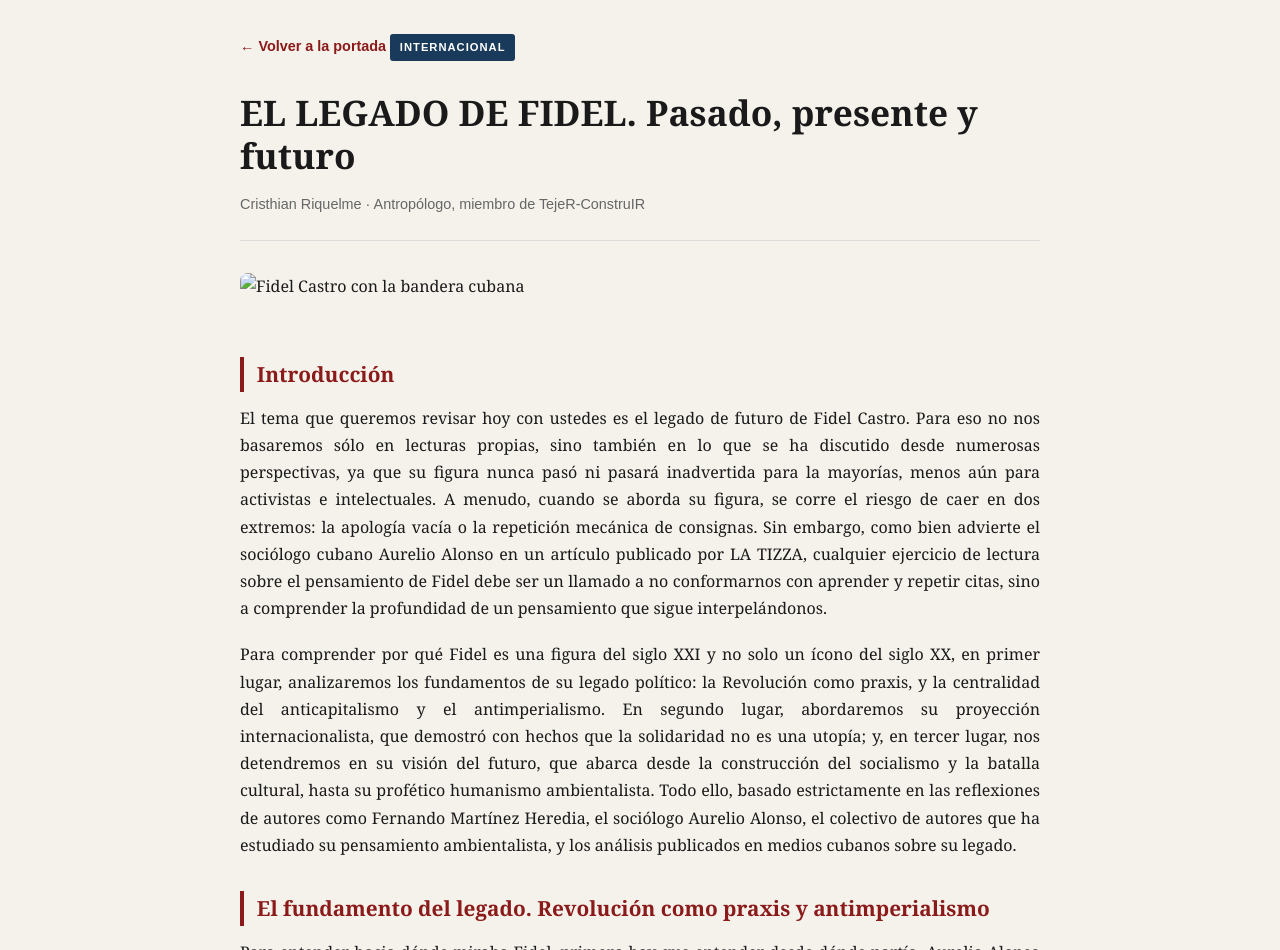
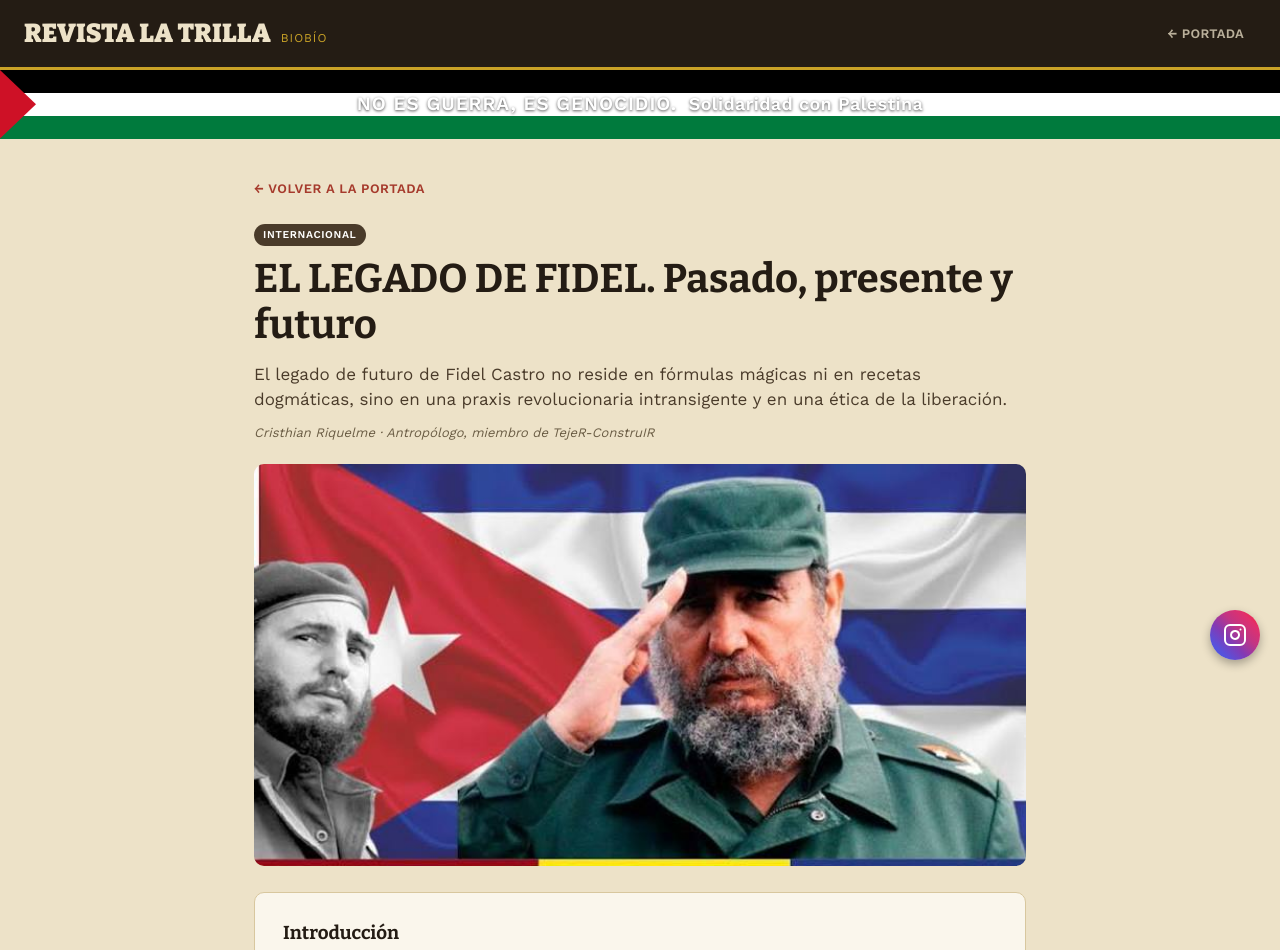
Before and after one commit to La-Trilla/La-Trilla, a plain HTML site: page publicaciones/legado-fidel.html in a window 1280 px wide. Shown: the top 950 px of the page. Drawn offline with nearby package versions, Linux system fonts and the light colour scheme.

Commit message:
Update legado-fidel.html

```diff
--- a/publicaciones/legado-fidel.html
+++ b/publicaciones/legado-fidel.html
@@ -3,99 +3,141 @@
 <head>
 <meta charset="UTF-8">
 <meta name="viewport" content="width=device-width, initial-scale=1.0">
-  <title>EL LEGADO DE FIDEL. Pasado, presente y futuro — La Trilla</title>
+<title>EL LEGADO DE FIDEL. Pasado, presente y futuro — Revista La Trilla</title>
+<meta name="description" content="El legado de futuro de Fidel Castro no reside en fórmulas mágicas ni en recetas dogmáticas, sino en una praxis revolucionaria intransigente y en una ética de la liberación.">
+<link rel="canonical" href="https://revista-la-trilla.pages.dev/publicaciones/legado-fidel.html">
+<meta property="og:type" content="article">
+<meta property="og:site_name" content="Revista La Trilla">
+<meta property="og:title" content="EL LEGADO DE FIDEL. Pasado, presente y futuro">
+<meta property="og:description" content="El legado de futuro de Fidel Castro no reside en fórmulas mágicas ni en recetas dogmáticas, sino en una praxis revolucionaria intransigente y en una ética de la liberación.">
+<meta property="og:url" content="https://revista-la-trilla.pages.dev/publicaciones/legado-fidel.html">
+<meta property="og:image" content="https://revista-la-trilla.pages.dev/imagenes/fidelbandera.jpg">
+<meta name="twitter:card" content="summary_large_image">
+<link rel="preconnect" href="https://fonts.googleapis.com">
+<link rel="preconnect" href="https://fonts.gstatic.com" crossorigin>
+<link href="https://fonts.googleapis.com/css2?family=Bitter:wght@500;700;900&amp;family=Work+Sans:wght@400;500;600&amp;display=swap" rel="stylesheet">
 <style>
-    /* ===== ESTILOS BASE (copia los mismos de tu index.html) ===== */
-    * { margin: 0; padding: 0; box-sizing: border-box; }
-    body {
-      font-family: Georgia, 'Times New Roman', serif;
-      background: #f5f2eb;
-      color: #1a1a1a;
-      line-height: 1.7;
-      padding: 2rem 1rem;
+  :root{
+    --paper: #EDE2C8;
+    --paper-2: #E4D6B4;
+    --ink: #241C14;
+    --wheat: #C9A227;
+    --wheat-dark: #9C7D1C;
+    --rust: #A63A2C;
+    --heather: #46613F;
+    --teal: #3D6B66;
+    --soil: #4A3B2A;
+    --sub: #6B5D45;
+    --card: #FAF6EC;
+    --border: #D8C79E;
+    --focus: #1F5F8B;
   }
-    .container { max-width: 800px; margin: 0 auto; }
-    .back-link {
-      display: inline-block;
-      margin-bottom: 2rem;
-      font-family: Arial, sans-serif;
-      font-size: 0.9rem;
-      color: #8b1a1a;
-      text-decoration: none;
-      font-weight: bold;
-      border-bottom: 1px solid transparent;
-      transition: border-color 0.2s;
+  *{box-sizing:border-box}
+  html{scroll-behavior:smooth}
+  body{
+    margin:0; overflow-x:hidden; background:var(--paper); color:var(--ink);
+    font-family:'Work Sans', -apple-system, sans-serif;
+    line-height:1.5;
   }
-    .back-link:hover { border-bottom-color: #8b1a1a; }
-    .tag {
-      display: inline-block;
-      font-family: Arial, sans-serif;
-      font-size: 0.7rem;
-      font-weight: bold;
-      text-transform: uppercase;
-      letter-spacing: 1px;
-      padding: 0.25rem 0.6rem;
-      border-radius: 3px;
-      margin-bottom: 1rem;
+  h1,h2,h3,h4{font-family:'Bitter', Georgia, serif; margin:0; color:var(--ink)}
+  a{color:var(--rust)}
+  a:focus-visible, button:focus-visible, .card-head:focus-visible{outline:3px solid var(--focus); outline-offset:2px}
+  @media (prefers-reduced-motion: reduce){ *{transition:none !important; animation:none !important} }
+
+  .masthead{
+    background:var(--ink); color:var(--paper);
+    padding:14px 24px; display:flex; justify-content:space-between; align-items:center;
+    flex-wrap:wrap; gap:10px; position:sticky; top:0; z-index:20;
+    border-bottom:3px solid var(--wheat);
   }
-    .tag-internacional { background: #1a3a5c; color: #fff; }
-    h1 {
-      font-size: 2.2rem;
-      line-height: 1.2;
-      margin-bottom: 1rem;
-      color: #1a1a1a;
+  .brand{display:flex; align-items:baseline; gap:10px}
+  .brand .word{font-family:'Bitter', serif; font-weight:900; font-size:26px; letter-spacing:.01em; color:var(--paper)}
+  .brand .sub{font-size:12px; color:var(--wheat); text-transform:uppercase; letter-spacing:.08em}
+  nav{display:flex; gap:4px; flex-wrap:wrap}
+  nav button, nav a{
+    font-family:'Work Sans', sans-serif; font-size:13px; font-weight:600; letter-spacing:.02em;
+    background:none; border:none; color:var(--paper); opacity:.75; cursor:pointer;
+    padding:8px 12px; border-radius:4px; text-transform:uppercase; text-decoration:none;
   }
-    .meta {
-      font-family: Arial, sans-serif;
-      font-size: 0.9rem;
-      color: #666;
-      margin-bottom: 2rem;
-      padding-bottom: 1.5rem;
-      border-bottom: 1px solid #ddd;
+  nav button:hover, nav a:hover{opacity:1; background:rgba(255,255,255,.08)}
+
+  .solidarity-banner{
+    background:linear-gradient(180deg,#000 0%,#000 33%,#fff 33%,#fff 66%,#007A3D 66%,#007A3D 100%);
+    position:relative; color:#fff; text-align:center; padding:20px 16px;
+    font-size:18px; font-weight:700; letter-spacing:.02em;
+    text-shadow:0 1px 3px rgba(0,0,0,.7);
   }
-    .full img {
-      max-width: 100%;
-      height: auto;
-      margin-bottom: 1.5rem;
-      border-radius: 8px;
+  .solidarity-banner::before{
+    content:''; position:absolute; left:0; top:0; bottom:0; width:36px;
+    background:#CE1126; clip-path:polygon(0 0,100% 50%,0 100%);
   }
-    .full h4 {
-      font-size: 1.3rem;
-      margin-top: 2rem;
-      margin-bottom: 0.8rem;
-      color: #8b1a1a;
-      border-left: 4px solid #8b1a1a;
-      padding-left: 0.8rem;
+  .solidarity-banner b{text-transform:uppercase; letter-spacing:.05em; font-size:19px}
+
+  .publicacion{max-width:820px; margin:0 auto; padding:40px 24px 80px}
+  .publicacion .volver{display:block; width:fit-content; font-size:13px; font-weight:600; text-transform:uppercase; letter-spacing:.04em; text-decoration:none; margin-bottom:26px}
+  .publicacion .tag{display:block; width:fit-content}
+  .publicacion h1{font-size:clamp(26px,4vw,40px); line-height:1.15; margin:0 0 14px}
+  .publicacion .dek{font-size:17px; color:var(--soil); line-height:1.5; margin:0 0 10px}
+  .publicacion .meta{font-size:13px; color:var(--sub); font-style:italic; margin:0 0 22px}
+  .publicacion figure{margin:0 0 26px; background:var(--paper-2); border-radius:10px; overflow:hidden}
+  .publicacion figure img{display:block; width:100%; max-height:480px; object-fit:contain}
+  .publicacion .full{display:block; background:var(--card); border:1px solid var(--border); border-radius:10px; padding:26px 28px; border-top:1px solid var(--border)}
+  .publicacion .full .footnote{font-size:0.9rem; color:var(--sub); border-top:1px solid var(--border); padding-top:0.8em; margin-top:1.5em}
+  .publicacion .full blockquote.destacado{
+    border-left:5px solid var(--rust); background:var(--paper-2);
+    padding:1.2em 1.4em; margin:1.5em 0; font-style:italic;
+    font-size:15.5px; line-height:1.7;
   }
-    .full p { margin-bottom: 1.2rem; text-align: justify; }
-    .source-note {
-      font-family: Arial, sans-serif;
-      font-size: 0.85rem;
-      color: #555;
-      background: #ebe6db;
-      padding: 1rem;
-      border-radius: 6px;
-      margin-top: 2rem;
+  .tag{
+    display:inline-block; font-size:10.5px; text-transform:uppercase; letter-spacing:.06em;
+    padding:3px 9px; border-radius:20px; color:#fff; margin-bottom:10px; font-weight:600;
   }
-    .source-note a { color: #8b1a1a; }
+  .tag-internacional{background:var(--soil)}
+
+  footer{background:var(--soil); color:var(--paper); padding:36px 24px 28px; margin-top:70px}
+  .footer-inner{max-width:1080px; margin:0 auto; display:flex; justify-content:space-between; flex-wrap:wrap; gap:20px}
+  .footer-inner a{color:var(--wheat); text-decoration:none; font-size:13px}
+  .footer-inner a:hover{text-decoration:underline}
+  .footer-links{display:flex; gap:18px; flex-wrap:wrap}
+  .footer-note{font-size:12px; color:#c9bfa8; max-width:420px}
+
+  .floating-ig{
+    position:fixed; right:20px; bottom:140px; z-index:1000;
+    background:linear-gradient(45deg,#405DE6,#5851DB,#833AB4,#C13584,#E1306C,#FD1D1D);
+    color:#fff; width:50px; height:50px; border-radius:50%;
+    display:flex; align-items:center; justify-content:center;
+    text-decoration:none; box-shadow:0 4px 10px rgba(0,0,0,.3); transition:transform .2s ease;
+  }
+  .floating-ig:hover{transform:scale(1.1)}
 </style>
 </head>
 <body>
-  <div class="container">
-    <a href="index.html" class="back-link">← Volver a la portada</a>
 
+<header class="masthead">
+  <div class="brand">
+    <span class="word">REVISTA LA TRILLA</span>
+    <span class="sub">Biobío</span>
+  </div>
+  <nav>
+    <a href="../index.html">← Portada</a>
+  </nav>
+</header>
+<div class="solidarity-banner"><b>No es guerra, es Genocidio.</b>&nbsp; Solidaridad con Palestina </div>
+
+<main class="publicacion">
+  <a class="volver" href="../index.html">← Volver a la portada</a>
   <span class="tag tag-internacional">Internacional</span>
   <h1>EL LEGADO DE FIDEL. Pasado, presente y futuro</h1>
+  <p class="dek">El legado de futuro de Fidel Castro no reside en fórmulas mágicas ni en recetas dogmáticas, sino en una praxis revolucionaria intransigente y en una ética de la liberación.</p>
   <p class="meta">Cristhian Riquelme · Antropólogo, miembro de TejeR-ConstruIR</p>
+  <figure><img src="../imagenes/fidelbandera.jpg" alt="Fidel Castro con la bandera cubana"></figure>
+  <div class="full">
 
-    <div class="full">
-      <img src="fidelbandera.jpg" alt="Fidel Castro con la bandera cubana">
-
-      <h4>Introducción</h4>
+    <h3>Introducción</h3>
     <p>El tema que queremos revisar hoy con ustedes es el legado de futuro de Fidel Castro. Para eso no nos basaremos sólo en lecturas propias, sino también en lo que se ha discutido desde numerosas perspectivas, ya que su figura nunca pasó ni pasará inadvertida para la mayorías, menos aún para activistas e intelectuales. A menudo, cuando se aborda su figura, se corre el riesgo de caer en dos extremos: la apología vacía o la repetición mecánica de consignas. Sin embargo, como bien advierte el sociólogo cubano Aurelio Alonso en un artículo publicado por LA TIZZA, cualquier ejercicio de lectura sobre el pensamiento de Fidel debe ser un llamado a no conformarnos con aprender y repetir citas, sino a comprender la profundidad de un pensamiento que sigue interpelándonos.</p>
     <p>Para comprender por qué Fidel es una figura del siglo XXI y no solo un ícono del siglo XX, en primer lugar, analizaremos los fundamentos de su legado político: la Revolución como praxis, y la centralidad del anticapitalismo y el antimperialismo. En segundo lugar, abordaremos su proyección internacionalista, que demostró con hechos que la solidaridad no es una utopía; y, en tercer lugar, nos detendremos en su visión del futuro, que abarca desde la construcción del socialismo y la batalla cultural, hasta su profético humanismo ambientalista. Todo ello, basado estrictamente en las reflexiones de autores como Fernando Martínez Heredia, el sociólogo Aurelio Alonso, el colectivo de autores que ha estudiado su pensamiento ambientalista, y los análisis publicados en medios cubanos sobre su legado.</p>
 
-      <h4>El fundamento del legado. Revolución como praxis y antimperialismo</h4>
+    <h3>El fundamento del legado. Revolución como praxis y antimperialismo</h3>
     <p>Para entender hacia dónde miraba Fidel, primero hay que entender desde dónde partía. Aurelio Alonso nos recuerda que el concepto de Revolución, aunque originado en la geometría, aplicado a la historia se vincula al momento de cambio radical. En el imaginario cubano, la Revolución aflora como una constante histórica: es expresión de dignidad, de orgullo, de audacia, de desafío, de sacrificio y de esperanza. En la Cuba de la segunda mitad del siglo XX, ser revolucionario se identificó con la entrega total, la incondicionalidad y el reto de hacer posible metas que parecían irrealizables.</p>
     <p>Alonso señala que la dura experiencia de forjar una república auténticamente soberana, sobre principios de justicia social y equidad, demostró que tal propósito solo podía ser socialista. Ese acercamiento natural fue calificado por Cintio Vitier como un milagro histórico, el mayor suceso espiritual y la mayor originalidad de la Revolución cubana. Ese es el primer gran legado para Cuba y para el mundo: la demostración práctica de que la liberación nacional indisolublemente unida a la revolución socialista era posible.</p>
     <p>Ahora bien, Fernando Martínez Heredia, en sus palabras en los Paradigmas Emancipatorios, nos ofrece las claves para entender este legado como una herramienta para el presente y el futuro. Nos advierte que el primer homenaje que recibió Fidel al morir fue una consigna de hoy, una invención de los jóvenes que hizo suya todo el pueblo: “Yo soy Fidel”. Esto demuestra que su pensamiento pertenece al futuro, no al pasado. Para sacarle provecho a Fidel, tenemos que evitar repetir lugares comunes y conocer más las creaciones y las razones que lo condujeron a sus victorias, las dificultades y los reveses que enfrentó.</p>
@@ -104,12 +146,12 @@
     <p>En el plano teórico, Martínez Heredia destaca una de las mayores contribuciones de Fidel frente a los reduccionismos del pensamiento revolucionario. Se trata de la crítica a la deformación que atribuye una supuesta causa puramente económica a todos los procesos sociales. El triunfo del capitalismo cosificó la vida espiritual, llevando a muchos a creer que los seres humanos no son los protagonistas de la historia. Fidel, por el contrario, demostró que la actividad consciente y organizada del pueblo es la única fuerza capaz de cambiar la realidad. Las clases dominantes nunca cederán el poder por una simple evolución económica. Como dijo Fidel en 1969: son los poderes y los procesos socialistas la condición necesaria para plantearse el desarrollo, y no el desarrollo la condición para plantearse el socialismo.</p>
     <p>Por otro lado, es vital entender su visión del antimperialismo. También Martínez Heredia analiza tres procesos de las últimas cuatro décadas: el fin del llamado socialismo real, la imposibilidad de que los países logren un desarrollo autónomo fuera del capitalismo, y la consumación del dominio de Estados Unidos sobre América Latina. Las lecciones son claras: los avances sociales son reversibles, el capitalismo es un sistema mundial hipercentralizado, financiarizado, parasitario y depredador que no va a cambiar por sí solo, y Estados Unidos actúa siempre para impedir la autonomía de nuestros pueblos. Por tanto, el antimperialismo debe ser una parte inalienable de todas las políticas del campo popular.</p>
 
-      <h4>La dimensión internacionalista. Solidaridad concreta y no sólo retórica</h4>
+    <h3>La dimensión internacionalista. Solidaridad concreta y no sólo retórica</h3>
     <p>El legado de Fidel no se circunscribe a las fronteras cubanas. Muchos artículos y análisis publicados por periodistas e intelectuales cubanos dan cuenta de cómo la política exterior de la Revolución, inspirada en su pensamiento, se convirtió en una práctica real y tangible. Frente a quienes acusaban a Cuba de exportar su revolución, Fidel defendió siempre la idea de que las revoluciones no se exportan, sino que las hacen los pueblos. Sin embargo, la solidaridad cubana se materializó en hechos concretos.</p>
     <p>Entre 1960 y 1990, más de 300 mil combatientes y 50 mil civiles cubanos participaron en misiones solidarias en África, específicamente en las luchas de liberación nacional en Angola, Namibia, Zaire, Guinea, Cabo Verde y el Congo. Miles de ellos perdieron la vida en esas tierras. Este esfuerzo titánico fue reconocido por líderes como Nelson Mandela, quien afirmó que el pueblo cubano ocupa un lugar especial en el corazón de África. Incluso el Che Guevara, en su carta de despedida, reconoció la talla de Fidel como estadista en momentos críticos como la crisis de los misiles, afirmando que pocas veces brilló más alto un estadista que en esos días.</p>
     <p>Este internacionalismo no es un accesorio del proyecto revolucionario, sino una de sus columnas vertebrales. En la actualidad, ese legado se mantiene vigente con decenas de miles de cooperantes cubanos, principalmente médicos, alfabetizadores y técnicos deportistas desplegados en América Latina, el Caribe y África. Esta solidaridad demuestra que la liberación de Cuba es inseparable de la liberación de los pueblos oprimidos del mundo. Es una forma de entender la política que trasciende el egoísmo nacional y que constituye una lección de futuro en un mundo donde la cooperación y el multilateralismo son cada vez más necesarios frente a las crisis globales.</p>
 
-      <h4>La visión de futuro. Socialismo, conciencia y medio ambiente</h4>
+    <h3>La visión de futuro. Socialismo, conciencia y medio ambiente</h3>
     <p>Llegamos así al núcleo de nuestra exposición: ¿Cómo veía Fidel el futuro y cuál es su aporte a esa mirada?</p>
     <p>Primero, el socialismo como condición del desarrollo y la batalla de ideas. Como ya mencionamos, Fidel invirtió las concepciones deterministas al plantear que el socialismo es la condición para el desarrollo y no al revés. Pero Fidel no concebía el futuro como un proceso automático. Su visión incluía la necesidad de librar una batalla permanente por la conciencia.</p>
     <p>Martínez Heredia explica que Fidel lanzó la batalla de ideas en el año 2000 ante la ofensiva mundial capitalista y los retrocesos internos. Esta batalla respondía a una comprensión profunda de la guerra cultural que libra el capitalismo. El esfuerzo principal del capitalismo actual está puesto en dominar la vida cotidiana, lograr que todos acepten que la única cultura posible es la suya. Para ganar esta guerra, el capitalismo no intenta imponer un pensamiento único, sino inducir que no haya ningún pensamiento. Está en marcha un colosal proceso de desarmar los instrumentos de pensar, de erradicar la capacidad humana de hacer inferencias mediatas, hasta alcanzar una especie de idiotización de masas. El capitalismo busca eliminar la rebeldía, homogeneizar los sentimientos e igualar los sueños.</p>
@@ -118,15 +160,35 @@
     <p>El pensamiento ambientalista de Fidel se caracteriza por comprender la relación entre la naturaleza, la humanidad y la sociedad como un intercambio activo, es decir, un metabolismo social como diría Marx. Para Fidel, deben primar tanto la racionalidad en el empleo del medio y sus recursos, como la previsión científica, vista esta como un instrumento para la acción humana con sentido ambientalista. Sus ideas expresan un verdadero humanismo ambientalista.</p>
     <p>No se trata de un ecologismo pasivo o romántico, sino de una visión profundamente política y pedagógica. El futuro, para Fidel, requería la formación de modos de actuación ambientalistas en las nuevas generaciones. La educación ambiental se convierte así en una herramienta para la transformación, en la que los seres humanos aprenden a relacionarse con su entorno de manera sostenible y consciente. Esta previsión científica es un aporte crucial para el siglo XXI, en un contexto de crisis climática y depredación capitalista de los recursos naturales, o una “fractura metabólica” como lo denomino John Bellamy Foster. Fidel entendió que el futuro de la humanidad dependía de la capacidad de establecer una relación racional y sostenible con la naturaleza, y que esa tarea no podía dejarse al azar, sino que requería planificación, ciencia y conciencia.</p>
 
-      <h4>Conclusiones</h4>
+    <h3>Conclusiones</h3>
     <p>A modo de conclusión, podemos afirmar que el legado de futuro de Fidel Castro no reside en fórmulas mágicas ni en recetas dogmáticas, sino en una praxis revolucionaria intransigente y en una ética de la liberación.</p>
     <p>Sus enseñanzas nos dejan varias certezas. Primero, que el anticapitalismo y el antimperialismo no son opciones, sino necesidades inalienables para cualquier proyecto de emancipación. Segundo, que la organización, la comunicación y la concientización del pueblo son las armas más poderosas frente a la guerra cultural y la alienación. Tercero, que el socialismo debe ser asumido desde las complejidades reales, sin hacer concesiones, como un proceso de creación cultural y liberación humana. Y cuarto, que la relación con la naturaleza debe basarse en un humanismo ambientalista, con previsión científica y responsabilidad hacia las generaciones futuras.</p>
     <p>Fernando Martínez Heredia termina su reflexión diciendo que la liberación de los seres humanos y las sociedades es lo que abrirá las puertas a un mundo nuevo. Parece una ambición enorme, pero como él mismo afirma, es lo único factible. La consigna de los jóvenes cubanos, “Yo soy Fidel”, no es un lamento por el pasado, sino la constatación de que su pensamiento y su ejemplo siguen siendo un mapa indispensable para navegar el futuro.</p>
     <p>Como señaló Aurelio Alonso, la Revolución es un proceso complejo que exige distinguir entre el clímax revolucionario y el tiempo de revolución. El legado de Fidel nos invita a asumir ese tiempo de revolución como una construcción permanente, donde la dignidad, la justicia social y la soberanía siguen siendo las brújulas que guían nuestras luchas.</p>
     <p>Muchas gracias.</p>
 
-      <p class="source-note">Cristhian Riquelme · Antropólogo, miembro de TejeR-ConstruIR · IG: <a href="https://instagram.com/tejer_org" target="_blank">@tejer_org</a> · Revista Horizonte: <a href="https://www.revistahorizonte.cl" target="_blank">www.revistahorizonte.cl</a></p>
+    <div class="footnote">
+      <p>Cristhian Riquelme · Antropólogo, miembro de TejeR-ConstruIR · IG: <a href="https://instagram.com/tejer_org" target="_blank">@tejer_org</a> · Revista Horizonte: <a href="https://www.revistahorizonte.cl" target="_blank">www.revistahorizonte.cl</a></p>
+    </div>
+
+  </div>
+</main>
+
+<footer>
+  <div class="footer-inner">
+    <div class="footer-note">
+      La Trilla es un espacio editorial del Colectivo La Trilla, región del Biobío. El nombre honra la faena campesina de separar el grano de la paja: la misma tarea que este espacio quiere hacer con el debate político y cultural.
+    </div>
+    <div class="footer-links">
+      <a href="../index.html#contacto">Contacto</a>
+      <a href="../index.html#legal">Aspectos legales</a>
+      <a href="https://www.instagram.com/colectivolatrilla/" target="_blank" rel="noopener">Instagram</a>
     </div>
   </div>
+</footer>
+
+<a href="https://www.instagram.com/colectivolatrilla/" target="_blank" rel="noopener noreferrer" class="floating-ig" aria-label="Instagram">
+  <svg xmlns="http://www.w3.org/2000/svg" width="24" height="24" viewBox="0 0 24 24" fill="none" stroke="currentColor" stroke-width="2" stroke-linecap="round" stroke-linejoin="round"><rect x="2" y="2" width="20" height="20" rx="5" ry="5"></rect><path d="M16 11.37A4 4 0 1 1 12.63 8 4 4 0 0 1 16 11.37z"></path><line x1="17.5" y1="6.5" x2="17.51" y2="6.5"></line></svg>
+</a>
 </body>
 </html>
```
Lines whose indentation alone changed are shown as unchanged.
